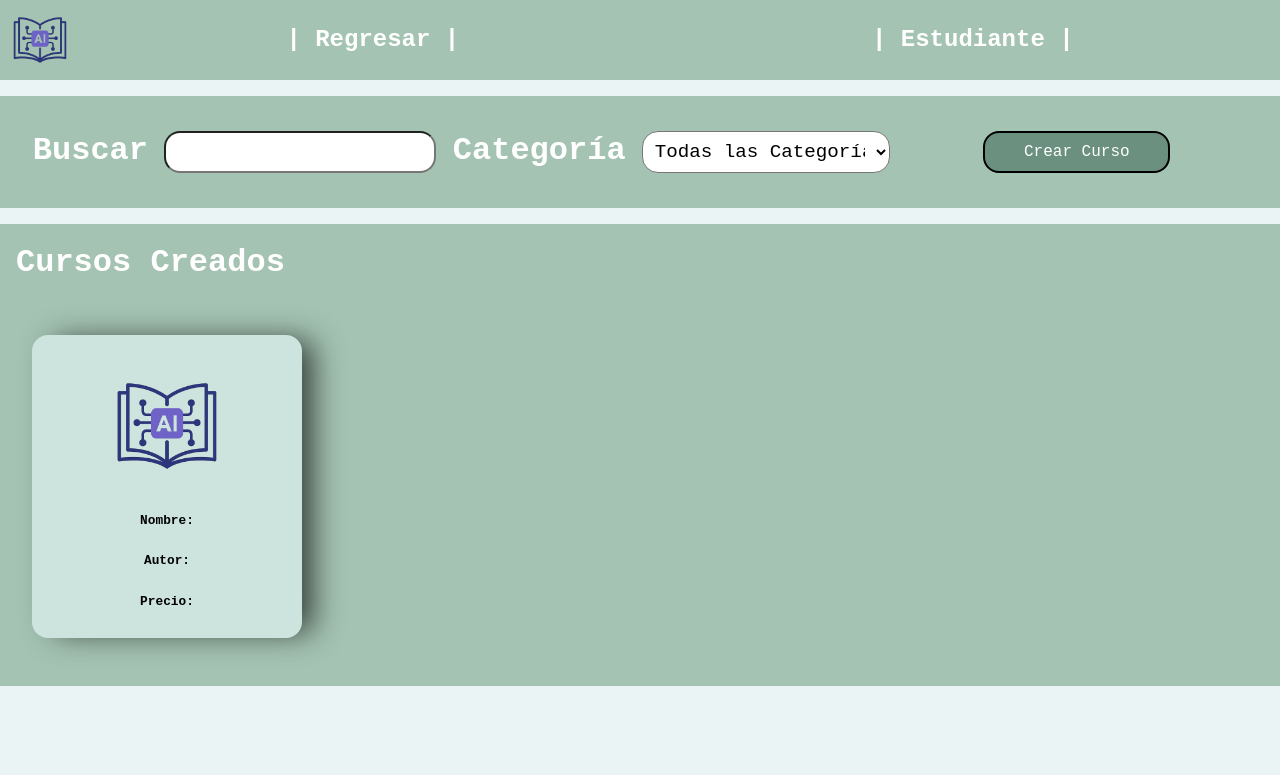
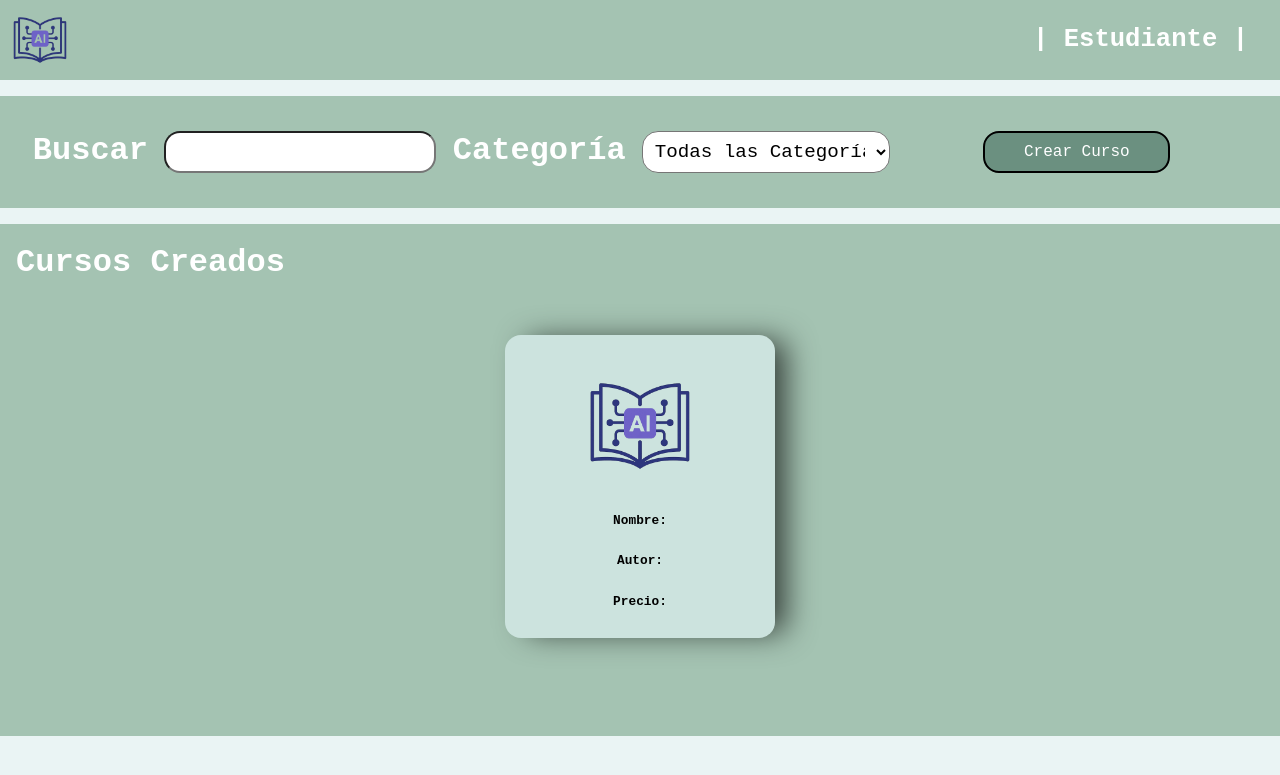
Before and after one commit to JAKAss07/ProyectoCursos, a PHP site: page /PHP/CRUD_Curso/CursosCRUD.php in a window 1280 px wide. Shown: the top 775 px of the page. Run offline with PHP 8.4, Linux system fonts and the light colour scheme.

Commit message:
Cambios JC - Se cambiaron varios CSS     -CursosCRUD.css     -Estilos.css - Se modifico el Index.php - Se modifico el CursoCRUD.php

```diff
--- a/CSS/CursoCRUD.css
+++ b/CSS/CursoCRUD.css
@@ -34,3 +34,14 @@
   background-color: var(--color3);
   color: var(--negro);
 }
+
+#menuOp1 {
+  font-size: 0.8rem;
+  display: flex;
+  flex-direction: row;
+  justify-content: end;
+  align-items: center;
+  flex-wrap: wrap;
+  flex: 1;
+  padding-right: 2rem;
+}
--- a/CSS/Estilos.css
+++ b/CSS/Estilos.css
@@ -159,16 +159,15 @@
   gap: 1rem;
   padding-left: 1rem;
   padding-right: 1rem;
-  padding-bottom: 2rem;
-
-  height: 100%;
+  padding-bottom: 5.1rem;
 }
 
 #con_cursos {
   display: flex;
   flex-wrap: wrap;
+  align-items: center;
   gap: 3rem;
-  justify-content: flex-start;
+  justify-content: center;
   padding: 1rem;
 }
 
--- a/Index.php
+++ b/Index.php
@@ -67,7 +67,7 @@
 
         <section id="cursos" class="recientes">
             <div>
-                <h1>Cursos Recientes</h1>
+                <h1>Cursos</h1>
             </div>
 
             <div id="con_cursos">
@@ -82,6 +82,7 @@
                         </div>
                     </div>
                 </a>
+
             </div>
         </section>
     </div>
--- a/PHP/CRUD_Curso/CursosCRUD.php
+++ b/PHP/CRUD_Curso/CursosCRUD.php
@@ -16,18 +16,9 @@
     <div id="cont">
         <section id="opciones">
             <div id="logo_i"><img src="../../Img/Logo.png" id="img_logo"></div>
-            <div id="menuOp">
+            <div id="menuOp1">
                 <div>
                     <a href="../../index.php" class="boton">
-                        <h1>
-                            <span>|</span>
-                            Regresar
-                            <span>|</span>
-                        </h1>
-                    </a>
-                </div>
-                <div>
-                    <a href="" class="boton">
                         <h1>
                             <span>|</span>
                             Estudiante
```
